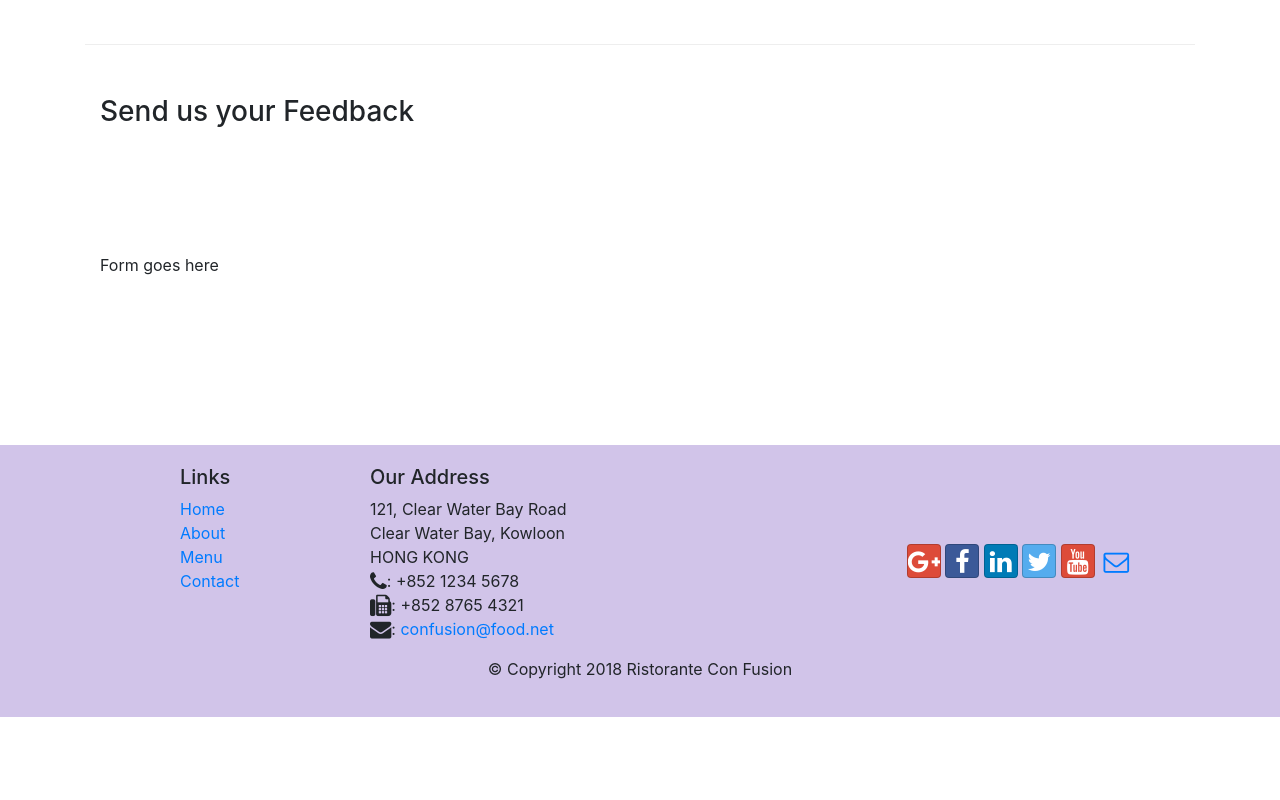
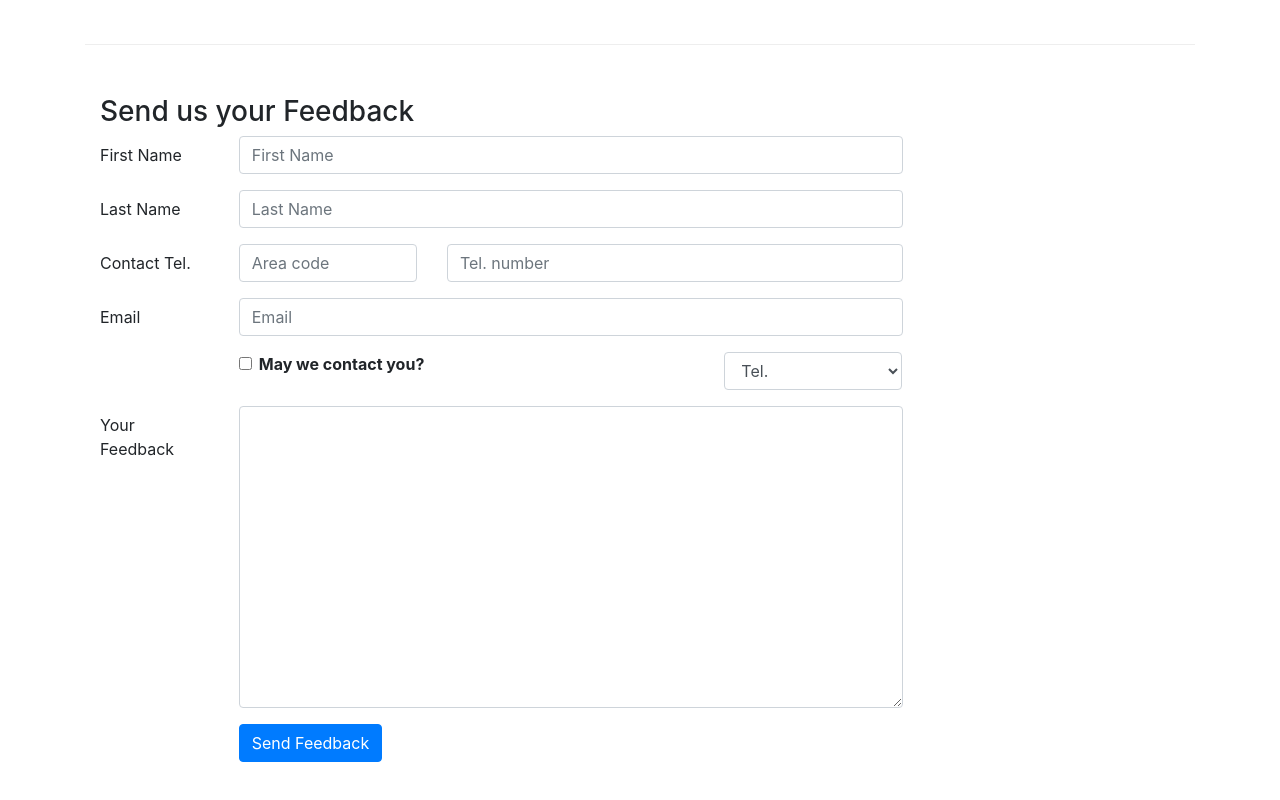
Before and after one commit to RushenMatichev/Bootstrap-UI, a website: page contactus.html in a window 1280 px wide. Shown: the part 820-1620 px from the top of the page. Before the commit the page ends 1537 px from the top, so only its background shows below. Drawn offline with nearby package versions, Linux system fonts and the light colour scheme.

Commit message:
Add a form

```diff
--- a/contactus.html
+++ b/contactus.html
@@ -39,7 +39,8 @@
 			<div class="row row-header">
 				<div class="col-12 col-sm-6">
 					<h1>Ristorante con Fusion</h1>
-                    <p>We take inspiration from the World's best cuisines, and create a unique fusion experience. Our lipsmacking creations will tickle your culinary senses!</p>
+					<p>We take inspiration from the World's best cuisines, and create a unique fusion experience. Our lipsmacking
+						creations will tickle your culinary senses!</p>
 				</div>
 				<div class="col-12 col-sm">
 				</div>
@@ -92,7 +93,62 @@
 				<h3>Send us your Feedback</h3>
 			</div>
 			<div class="col-12 col-md-9">
-                Form goes here
+				<form action="">
+					<div class="form-group row">
+						<label for="firstname" class="col-md-2 col-form-label">First Name</label>
+						<div class="col-md-10">
+							<input type="text" class="form-control" id="firstname" name="firstname" placeholder="First Name">
+						</div>
+					</div>
+					<div class="form-group row">
+						<label for="lastname" class="col-md-2 col-form-label">Last Name</label>
+						<div class="col-md-10">
+							<input type="text" class="form-control" id="lastname" name="lastname" placeholder="Last Name">
+						</div>
+					</div>
+					<div class="form-group row">
+						<label for="telnum" class="col-12 col-md-2 col-form-label">Contact Tel.</label>
+						<div class="col-5 col-md-3">
+							<input type="tel" class="form-control" id="areacode" name="areacode" placeholder="Area code">
+						</div>
+						<div class="col-7 col-md-7">
+							<input type="tel" class="form-control" id="telnum" name="telnum" placeholder="Tel. number">
+						</div>
+					</div>
+					<div class="form-group row">
+						<label for="emailid" class="col-md-2 col-form-label">Email</label>
+						<div class="col-md-10">
+							<input type="email" class="form-control" id="emailid" name="emailid" placeholder="Email">
+						</div>
+					</div>
+					<div class="form-group row">
+						<div class="col-md-6 offset-md-2">
+							<div class="form-check">
+								<input type="checkbox" class="form-check-input" name="approve" id="approve" value="">
+								<label class="form-check-label" for="approve">
+									<strong>May we contact you?</strong>
+								</label>
+							</div>
+						</div>
+						<div class="col-md-3 offset-md-1">
+							<select class="form-control">
+								<option>Tel.</option>
+								<option>Email</option>
+							</select>
+						</div>
+					</div>
+					<div class="form-group row">
+						<label for="feedback" class="col-md-2 col-form-label">Your Feedback</label>
+						<div class="col-md-10">
+							<textarea class="form-control" id="feedback" name="feedback" rows="12"></textarea>
+						</div>
+					</div>
+					<div class="form-group row">
+						<div class="offset-md-2 col-md-10">
+							<button type="submit" class="btn btn-primary">Send Feedback</button>
+						</div>
+					</div>
+				</form>
 			</div>
 			<div class="col-12 col-md">
 			</div>
```
Lines whose indentation alone changed are shown as unchanged.
